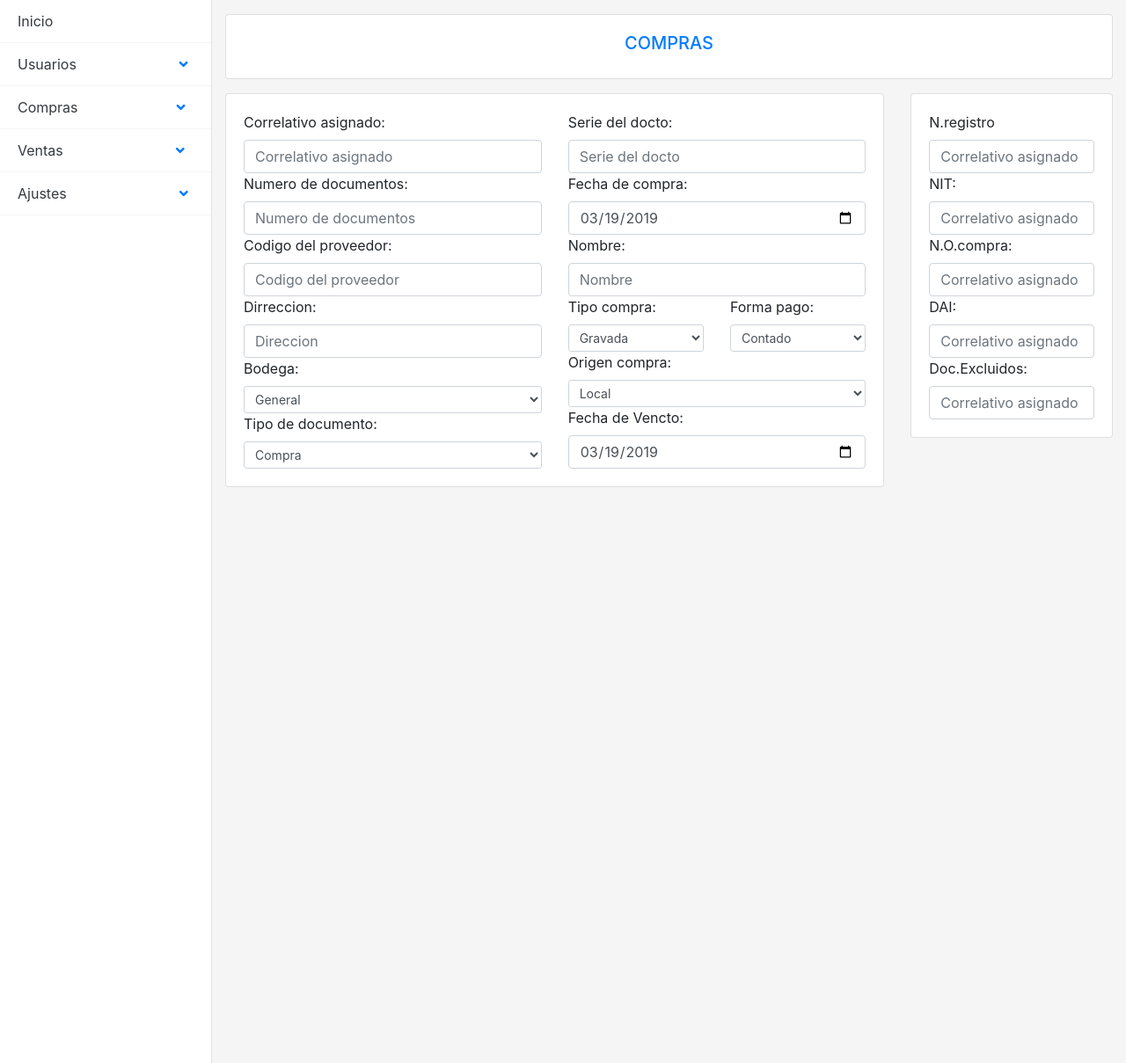
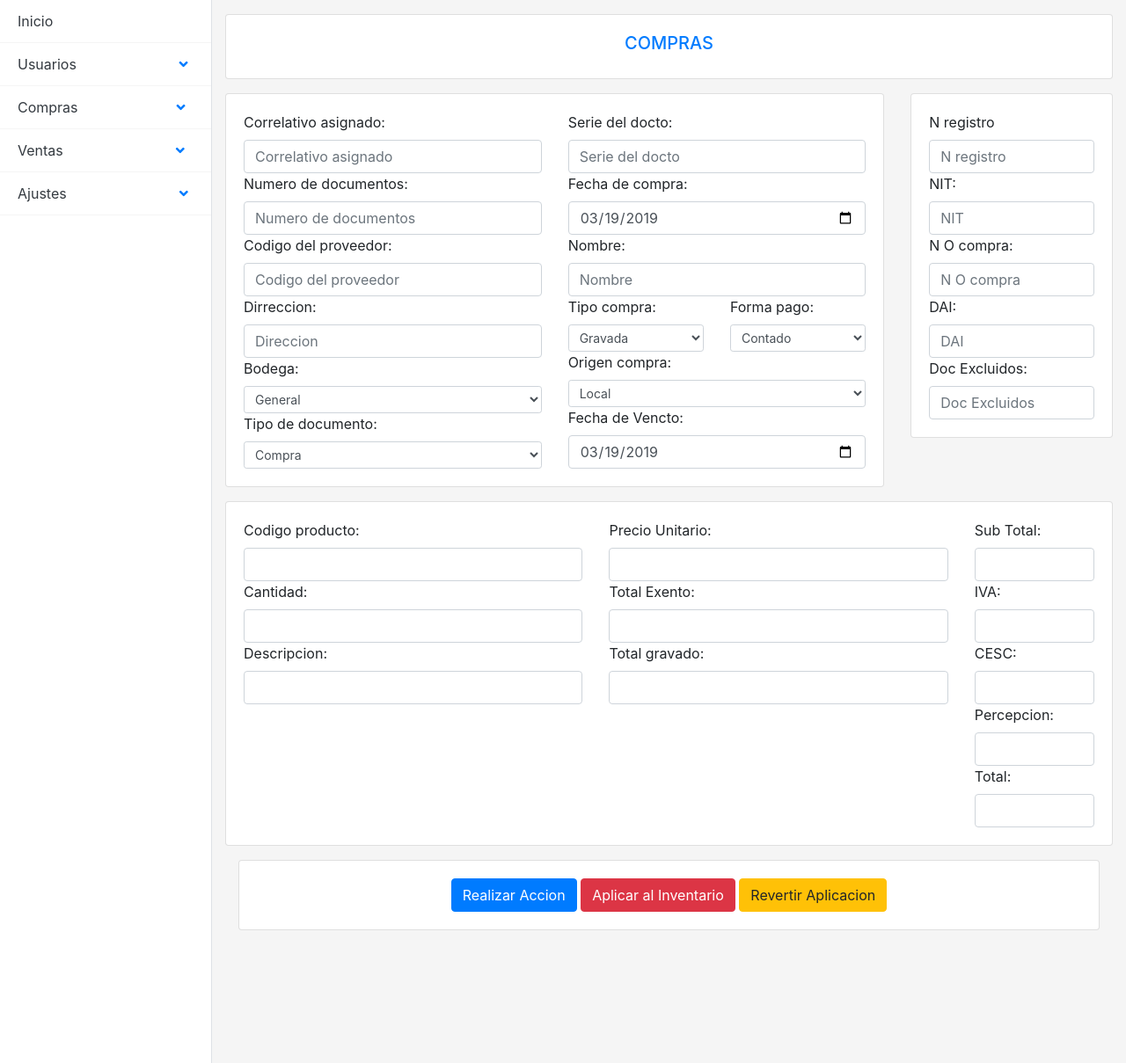
Before and after one commit to Marcll123/ColorLinePrint, a PHP site: page /compras.php in a window 1280 px wide. Shown: the part 67-1276 px from the top of the page at 88% size. Run offline with PHP 8.4, Linux system fonts and the light colour scheme.

Commit message:
El modulo de realizar comprar terminado

```diff
--- a/views/dashboard/compras.php
+++ b/views/dashboard/compras.php
@@ -16,6 +16,7 @@
                     <h5 class="text-primary text-center">COMPRAS</h5>
                 </div>
             </div>
+            <form action="">
                 <div class="row">
                     <div class="col-9">
                         <div class="card">
@@ -74,13 +75,9 @@
                                             <option>Local</option>
                                             <option>Importacion</option>
                                         </select>
-
-
                                         <label for="fechavecto"> Fecha de Vencto:</label>
                                         <input class="form-control" type="date" id="fechavecto" value="2019-03-19"
                                             id="example-date-input">
-
-
                                     </div>
                                 </div>
                             </div>
@@ -89,28 +86,71 @@
                     <div class="col-3">
                         <div class="card">
                             <div class="card-body">
-                            <form action="">
-                                <label for="corelativoa"> N.registro</label>
-                                <input type="text" id="corelativoa" class="form-control"
-                                    placeholder="Correlativo asignado">
+                                <label for="corelativoa"> N registro</label>
+                                <input type="text" id="corelativoa" class="form-control" placeholder="N registro">
                                 <label for="corelativoa"> NIT:</label>
-                                <input type="text" id="corelativoa" class="form-control"
-                                    placeholder="Correlativo asignado">
-                                <label for="corelativoa"> N.O.compra:</label>
-                                <input type="text" id="corelativoa" class="form-control"
-                                    placeholder="Correlativo asignado">
+                                <input type="text" id="corelativoa" class="form-control" placeholder="NIT">
+                                <label for="corelativoa"> N O compra:</label>
+                                <input type="text" id="corelativoa" class="form-control" placeholder="N O compra">
                                 <label for="corelativoa"> DAI:</label>
-                                <input type="text" id="corelativoa" class="form-control"
-                                    placeholder="Correlativo asignado">
-                                <label for="corelativoa"> Doc.Excluidos:</label>
-                                <input type="text" id="corelativoa" class="form-control"
-                                    placeholder="Correlativo asignado">
+                                <input type="text" id="corelativoa" class="form-control" placeholder="DAI">
+                                <label for="corelativoa"> Doc Excluidos:</label>
+                                <input type="text" id="corelativoa" class="form-control" placeholder="Doc Excluidos">
+                            </div>
+                        </div>
 
-                            </form>
+                    </div>
+                    <div class="col">
+                        <div class="card card-margen">
+                            <div class="card-body">
+                                <div class="row">
+
+                                    <div class="col-5">
+                                        <label for="corelativoa"> Codigo producto:</label>
+                                        <input type="text" id="corelativoa" class="form-control">
+                                        <label for="corelativoa"> Cantidad:</label>
+                                        <input type="text" id="corelativoa" class="form-control">
+                                        <label for="corelativoa"> Descripcion:</label>
+                                        <input type="text" id="corelativoa" class="form-control">
+                                    </div>
+                                    <div class="col-5">
+                                        <label for="corelativoa">Precio Unitario:</label>
+                                        <input type="text" id="corelativoa" class="form-control">
+                                        <label for="corelativoa"> Total Exento:</label>
+                                        <input type="text" id="corelativoa" class="form-control">
+                                        <label for="corelativoa">Total gravado:</label>
+                                        <input type="text" id="corelativoa" class="form-control">
+                                    </div>
+                                    <div class="col-2">
+
+                                        <label for="corelativoa">Sub Total:</label>
+                                        <input type="text" id="corelativoa" class="form-control">
+                                        <label for="corelativoa"> IVA:</label>
+                                        <input type="text" id="corelativoa" class="form-control">
+                                        <label for="corelativoa">CESC:</label>
+                                        <input type="text" id="corelativoa" class="form-control">
+                                        <label for="corelativoa">Percepcion:</label>
+                                        <input type="text" id="corelativoa" class="form-control">
+                                        <label for="corelativoa"> Total:</label>
+                                        <input type="text" id="corelativoa" class="form-control">
+
                                     </div>
                                 </div>
                             </div>
                         </div>
+                    </div>
+                </div>
+
+                <div class="col">
+                    <div class="card">
+                        <div class="card-body text-center">
+                            <button type="button" class="btn btn-primary">Realizar Accion</button>
+                            <button type="button" class="btn btn-danger">Aplicar al Inventario</button>
+                            <button type="button" class="btn btn-warning">Revertir Aplicacion</button>
+                        </div>
+                    </div>
+                </div>
+            </form>
         </div>
     </div>
 
```
Lines whose indentation alone changed are shown as unchanged.
